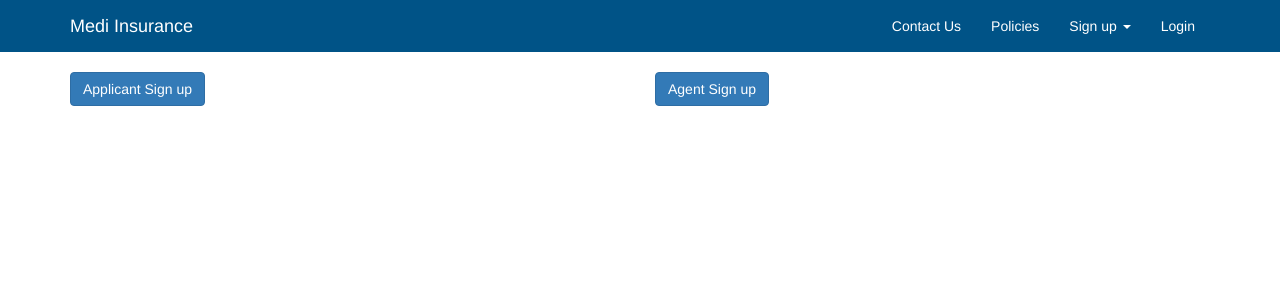
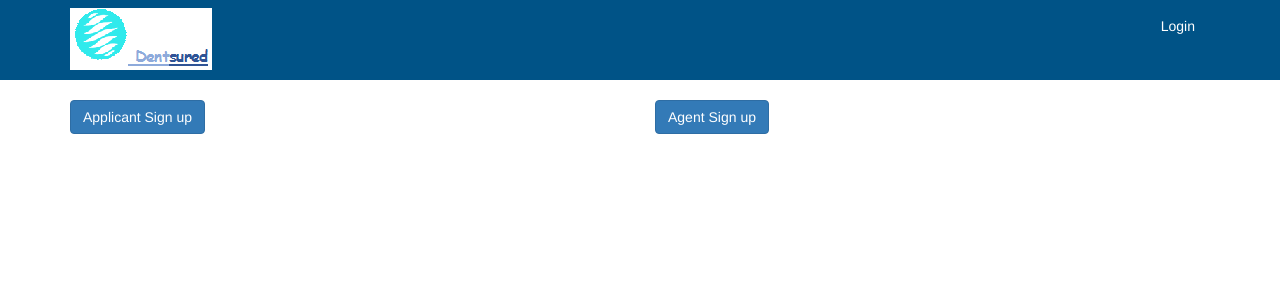
Before and after one commit to NaynaBI/medi_insurance, a Rails app: page /signup in a window 1280 px wide. Shown: the top 300 px of the page. Run offline with Rails 7, Linux system fonts and the light colour scheme; style sheets or scripts are compiled from the project's sources; parts of the project's set-up code (start-up, migrations or seed data) failed here and were passed over; some libraries are stand-ins or nearby versions.

Commit message:
quick fixes

```diff
--- a/app/assets/stylesheets/bootstrap_overrides.scss
+++ b/app/assets/stylesheets/bootstrap_overrides.scss
@@ -1,6 +1,7 @@
 .navbar-default {
     background-color: #005387 !important;
     border-color: #005387 !important;
+    height: 80px;
 }
 
 .navbar {
@@ -13,4 +14,5 @@
 
 .navbar-default .navbar-brand {
     color: #fff !important;
+    margin-top: -8px;
 }
--- a/app/models/agent.rb
+++ b/app/models/agent.rb
@@ -1,7 +1,7 @@
 class Agent < ActiveRecord::Base
   # Include default devise modules. Others available are:
   # :confirmable, :lockable, :timeoutable and :omniauthable
-  devise :database_authenticatable, :recoverable, :validatable, :registerable, :confirmable
+  devise :database_authenticatable, :recoverable, :validatable, :registerable
 
   has_many :applicants
 
--- a/app/views/layouts/_navigation.html.erb
+++ b/app/views/layouts/_navigation.html.erb
@@ -8,32 +8,17 @@
         <span class="icon-bar"></span>
         <span class="icon-bar"></span>
       </button>
-      <%= link_to "Medi Insurance", root_path, class: "navbar-brand" %>
+      <%= link_to image_tag('Logo.png'), root_path, class: "navbar-brand" %>
     </div>
 
     <!-- Collect the nav links, forms, and other content for toggling -->
     <div class="collapse navbar-collapse" id="bs-example-navbar-collapse-1">
       <ul class="nav navbar-nav navbar-right">
-        <li><%= link_to "Contact Us", contact_us_path %></li>
-        <li><%= link_to "Policies", policies_path %></li>
-
         <% if agent_signed_in? %>
-          <li><%= link_to "Signup", new_applicant_path %></li>
-          <li><%= link_to "Applicants", applicants_path %></li>
-          <li class="dropdown">
-            <a href="#" class="dropdown-toggle" data-toggle="dropdown" role="button" aria-haspopup="true" aria-expanded="false"><%= current_agent.email %> <span class="caret"></span></a>
-            <ul class="dropdown-menu">
-              <li><%= link_to "Logout", destroy_agent_session_path, method: :delete %></li>
-            </ul>
-          </li>
-        <% else %>
-          <li class="dropdown">
-            <a href="#" class="dropdown-toggle" data-toggle="dropdown" role="button" aria-haspopup="true" aria-expanded="false">Sign up <span class="caret"></span></a>
-            <ul class="dropdown-menu">
-              <li><%= link_to "Agent Signup", new_agent_registration_path %></li>
-              <li><%= link_to "Applicant Signup", new_applicant_path %></li>
-            </ul>
-          </li>
+          <% if current_agent.admin? %>
+            <li><%= link_to "Import", "#" %></li>
+          <% end %>
+          <li><%= link_to "Logout", destroy_agent_session_path, method: :delete %></li> <% else %>
           <li><%= link_to "Login", new_agent_session_path %></li>
         <% end %>
       </ul>
```
Also changed, not shown: app/assets/images/Logo.png (added).
